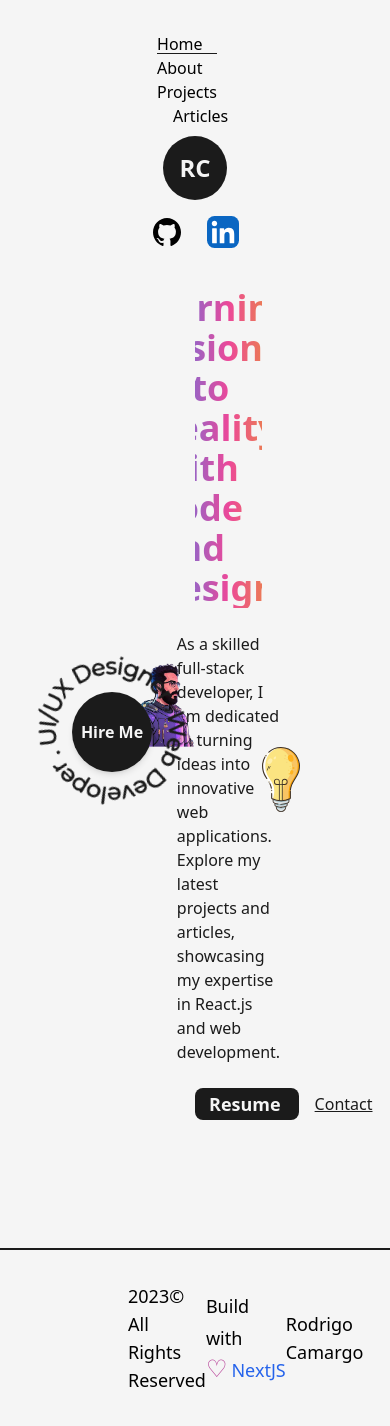
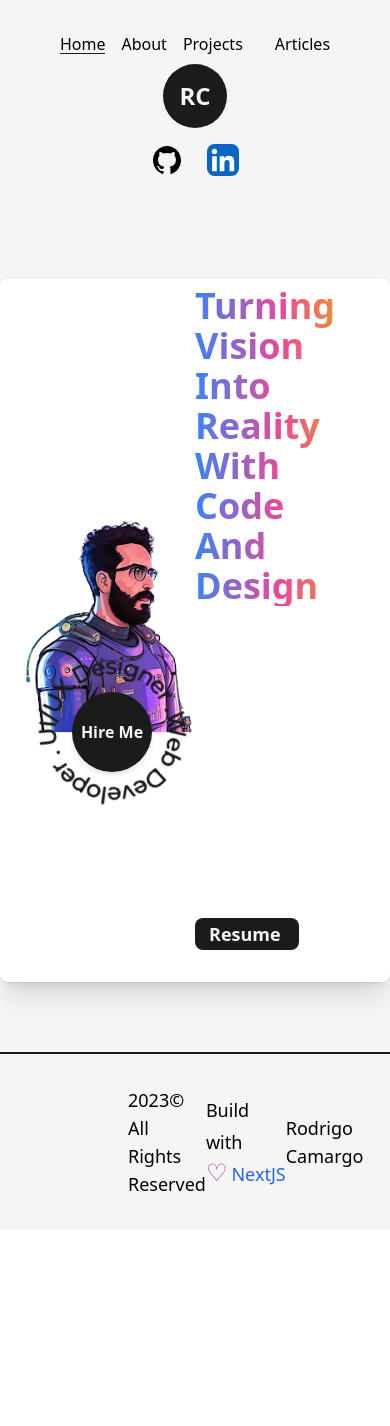
Before and after one commit to rodrigocamargo854/Next.js-Developer-Portfolio-Starter-Code, a Next.js app: page / in a window 390 px wide. After the commit the page ends 1230 px from the top, so only its background shows below. Built offline with nearby package versions, Linux system fonts and the light colour scheme.

Commit message:
home responsive

```diff
--- a/src/components/AnimatedText.js
+++ b/src/components/AnimatedText.js
@@ -32,7 +32,7 @@ const singleWord = {
 
 export const AnimatedText = ({ text, className = "" }) => {
   return (
-    <div className="w-full mx-auto py-2 flex flex-col items-center justify-center text-center overflow-hidden">
+    <div className="w-full mx-auto py-2 flex flex-col items-center justify-center text-center overflow-hidden ">
       <motion.h1
         className={`text-dark font-bold capitalize bg-clip-text text-transparent bg-gradient-to-r from-blue-500 via-pink-500 to-yellow-500 ${className} text-base sm:text-lg`}
         variants={quote}
--- a/src/components/NavBar.js
+++ b/src/components/NavBar.js
@@ -24,7 +24,7 @@ const CustomLink = ({ href, title, className = "" }) => {
 const NavBar = () => {
   return (
     <header className="w-full px-4 sm:px-32 py-8 font-medium flex flex-col sm:flex-row items-center justify-between">
-      <nav className="b-4 sm:mb-0 flex flex-col sm:flex-row sm:items-center">
+      <nav className="b-4 sm:mb-0 flex  sm:flex-row sm:items-center">
         <CustomLink title="Home" href="/" className="mr-4" />
         <CustomLink title="About" href="/about" className="mr-4" />
         <CustomLink title="Projects" href="/projects" className="mr-4" />
--- a/src/pages/index.js
+++ b/src/pages/index.js
@@ -13,13 +13,13 @@ const inter = Inter({ subsets: ["latin"] });
 
 export default function Home() {
   return (
-    <>
+    <div >
       <Head>
         <title>Create Next App</title>
         <meta name='description" content="Generated by create next app' />
       </Head>
-      <main className="flex items-center justify-center flex-col text-dark w-full min-h-screen sm:flex-row">
-        <Layout className="pt-0 ">
+      <main className="flex items-center justify-center flex-col text-dark w-full min-h-screen sm:flex-row" >
+        <Layout className="pt-0 bg-white dark:bg-slate-800 rounded-lg px-6 py-8 ring-1 ring-slate-900/5 shadow-xl">
           <div className="flex items-center justify-between w-full">
             <div className="w-1/2">
               <Image
@@ -33,13 +33,13 @@ export default function Home() {
                 text="Turning Vision into Reality with Code And Design"
                 className="!text-4xl !text-left"
               />
-              <p className="my-4 text-base font-light">
+              <p className="my-4 text-base font-light text-center sm:text-left text-white">
                 As a skilled full-stack developer, I am dedicated to turning
                 ideas into innovative web applications. Explore my latest
                 projects and articles, showcasing my expertise in React.js and
                 web development.
               </p>
-              <div className="flex items-center self-start mt-2 font-light sm:flex-col sm:self-center">
+              <div className="flex items-center self-start mt-2 font-light  sm:self-center sm:flex-row">
                 <Link
                   href="/dummy.pdf"
                   target={"_blank"}
@@ -53,7 +53,7 @@ export default function Home() {
                 <Link
                   href={`mailto:${process.env.NEXT_PUBLIC_EMAIL}`}
                   target={"_blank"}
-                  className="ml-4 tex-lg font-medium capitalize text-dark underline"
+                  className="ml-4 tex-lg font-medium capitalize text-white underline"
                 >
                   Contact
                 </Link>
@@ -62,10 +62,7 @@ export default function Home() {
           </div>
         </Layout>
         <HireMe />
-        <div className="absolute right-8 bottom-8 inline-block w-24 ">
-          <Image src={lightBulb} alt="Rodrigo Camargo" />
-        </div>
       </main>
-    </>
+    </div>
   );
 }
```
